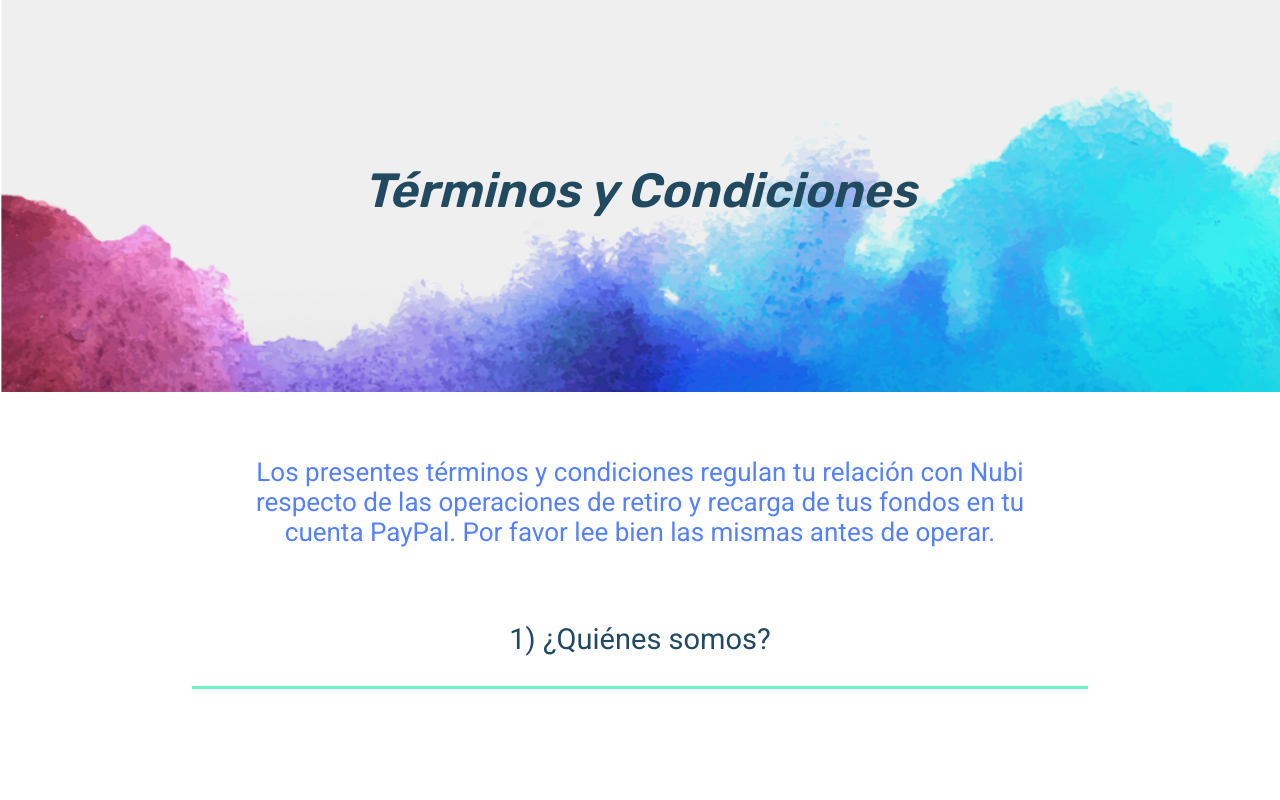
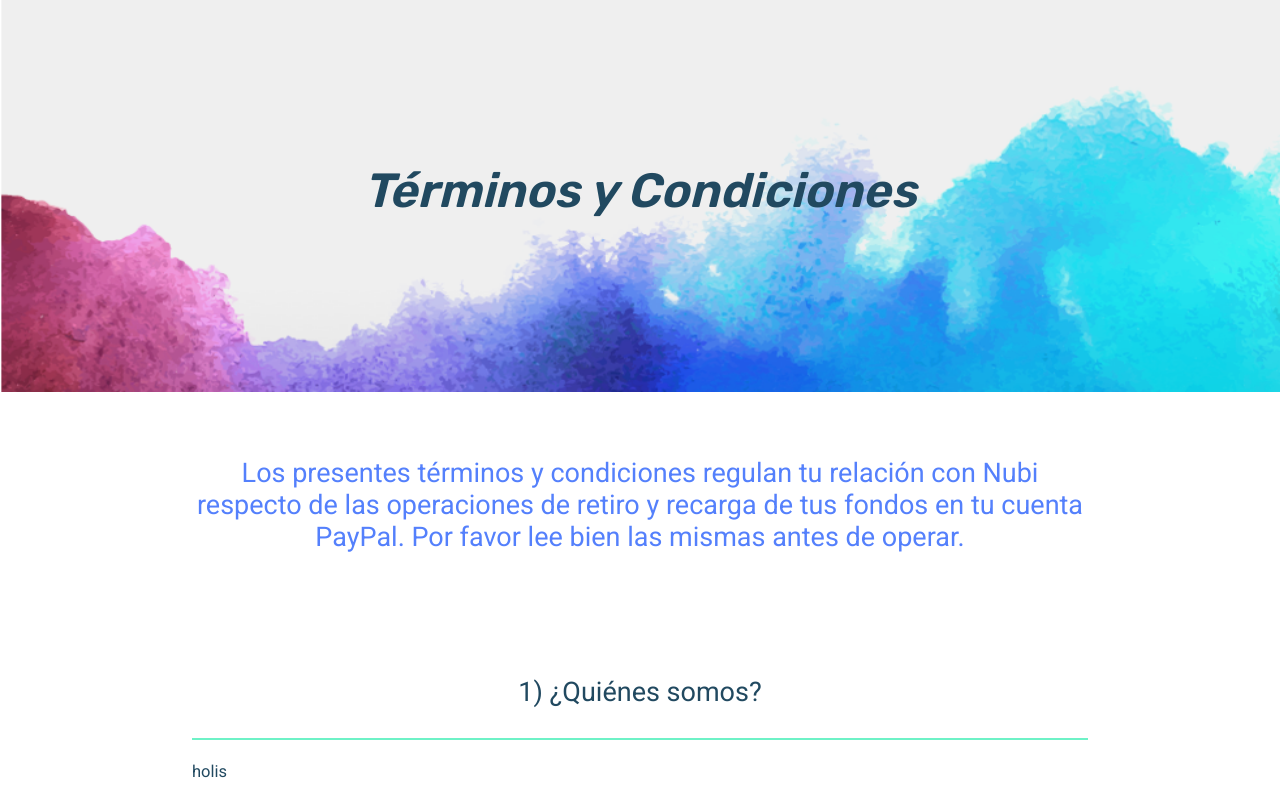
Before and after one commit to jonathanlevrero/NubiProyecto, a React (Create React App) app in the folder nubilanding/: page / in a window 1280 px wide. Built offline with nearby package versions, Linux system fonts and the light colour scheme.

Commit message:
Acomode los tags y clases en el archivo de estilos

```diff
--- a/nubilanding/src/components/terminos-condiciones/styles.module.scss
+++ b/nubilanding/src/components/terminos-condiciones/styles.module.scss
@@ -23,38 +23,36 @@
   }
 }
 
-.contenedorTituloSecundario {
-  width: 66%;
+.tituloSecundario {
+  width: 70%;
   text-align: center;
-
-  h2 {
   font-family: "Roboto";
-    font-size: 26px;
+  font-size: 27px;
   font-weight: 300;
   color: #5480fc;
-  }
+  margin-bottom: 70px;
 }
 
 .contenedorInformacion {
   width: 70%;
   text-align: center;
   margin-top: 30px;
-}
 
-.tituloSeccion {
+  h2 {
     text-align: center;
     font-family: "Roboto";
-  font-size: 29px;
+    font-size: 27px;
     font-weight: 300;
     color: #214960;
-  border-bottom: solid 3px #6ef2c7;
+    border-bottom: solid 2px #6ef2c7;
     padding-bottom: 30px;
   }
 
-.texto {
+  p {
     text-align: justify;
     font-family: "Roboto";
     font-size: 400;
     font-size: 16.5px;
     color: #214960;
   }
+}
--- a/nubilanding/src/components/terminos-condiciones/terminos-condiciones.js
+++ b/nubilanding/src/components/terminos-condiciones/terminos-condiciones.js
@@ -7,16 +7,14 @@ function TerminosCondiciones() {
       <div className={styles.contenedorTitulo}>
         <h1>Términos y Condiciones</h1>
       </div>
-      <div className={styles.contenedorTituloSecundario}>
-        <h2>
-          Los presentes términos y condiciones regulan tu relación con Nubi
-          respecto de las operaciones de retiro y recarga de tus fondos en tu
-          cuenta PayPal. Por favor lee bien las mismas antes de operar.
-        </h2>
-      </div>
+      <h2 className={styles.tituloSecundario}>
+        Los presentes términos y condiciones regulan tu relación con Nubi
+        respecto de las operaciones de retiro y recarga de tus fondos en tu
+        cuenta PayPal. Por favor lee bien las mismas antes de operar.
+      </h2>
       <div className={styles.contenedorInformacion}>
-        <h2 className={styles.tituloSeccion}>1) ¿Quiénes somos?</h2>
-        <p className={styles.texto}></p>
+        <h2>1) ¿Quiénes somos?</h2>
+        <p> holis</p>
       </div>
     </div>
   );
```
Lines whose indentation alone changed are shown as unchanged.
